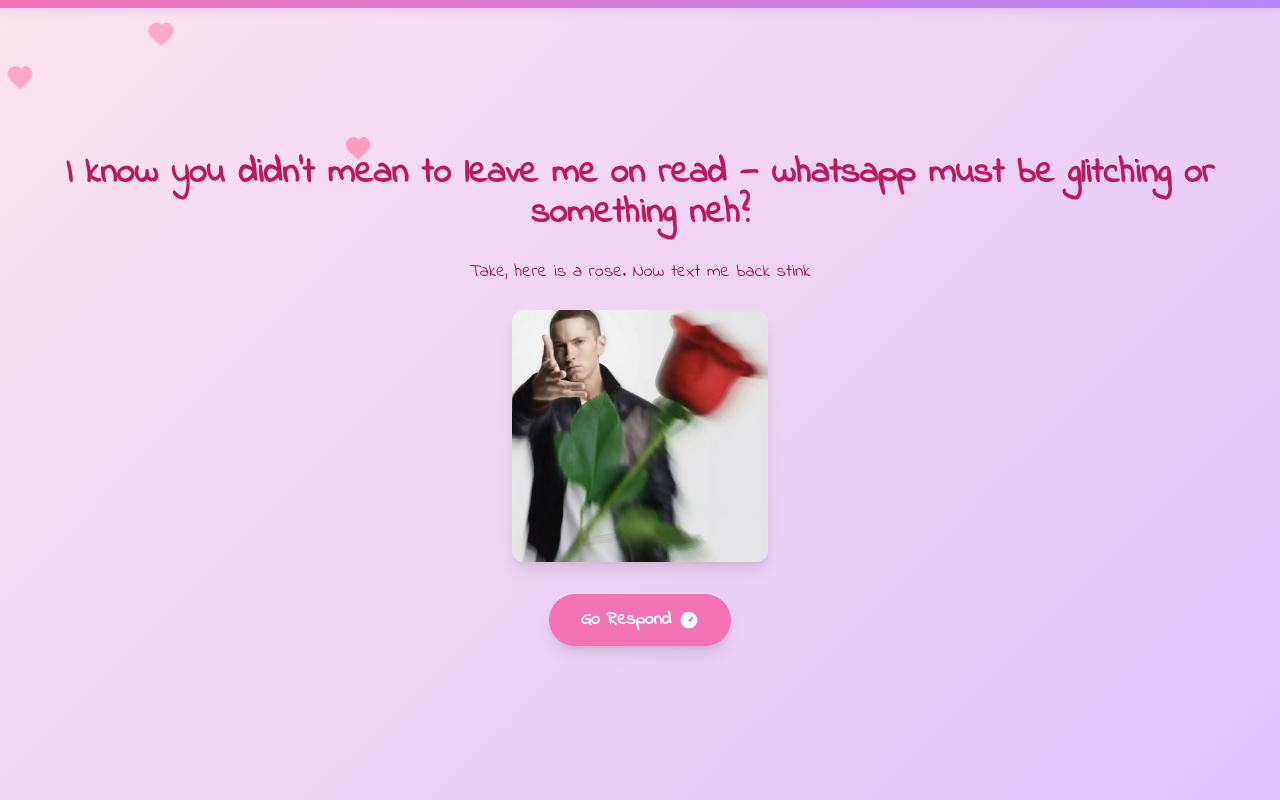
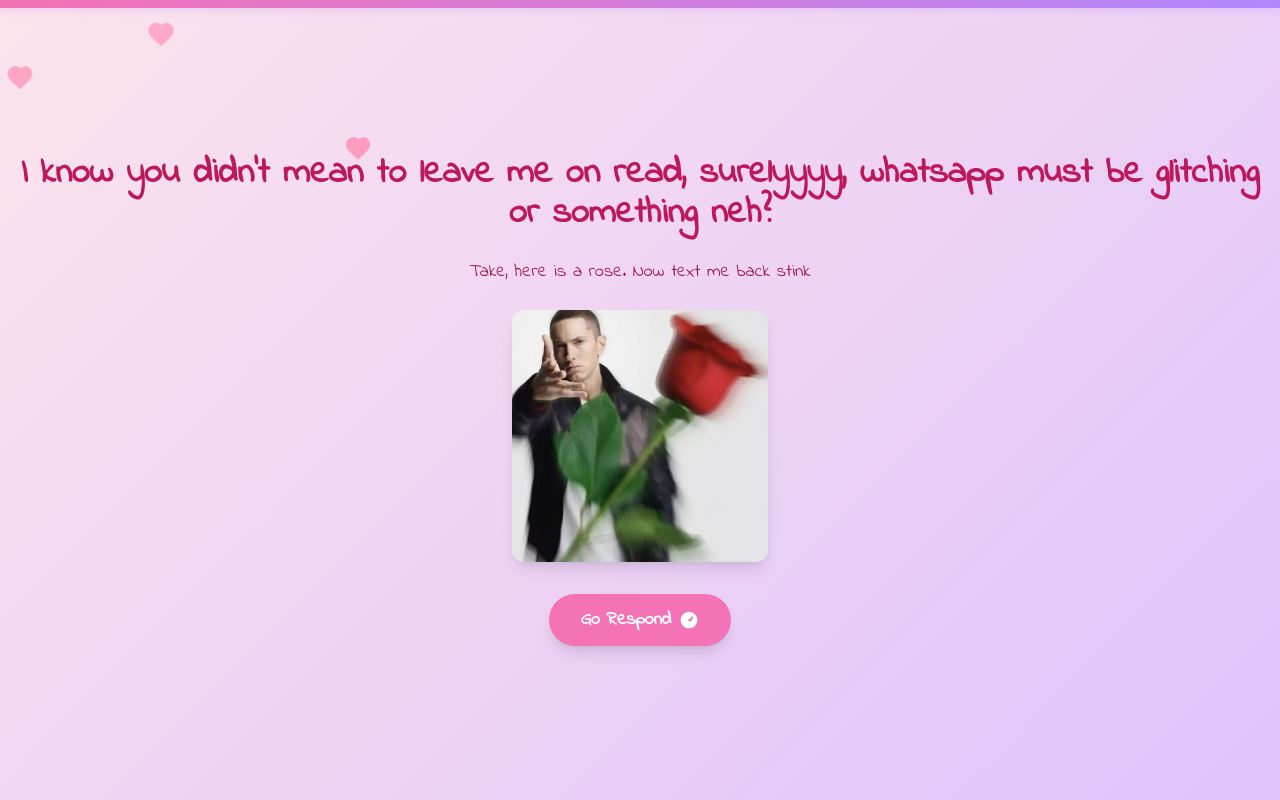
Before and after one commit to tatendacodespace/Teaser, a plain HTML site: page rose.html in a window 1280 px wide. Drawn offline with nearby package versions, Linux system fonts and the light colour scheme.

Commit message:
Fix typo in the main heading text

```diff
--- a/rose.html
+++ b/rose.html
@@ -37,7 +37,7 @@
   <script src="js/main.js"></script>
 
   <div class="z-10 flex flex-col items-center justify-center w-full px-4 content-enter">
-    <h1 class="text-2xl md:text-4xl font-extrabold text-pink-700 mb-6 handwritten text-center">I know you didn't mean to leave me on read — whatsapp must be glitching or something neh?</h1>
+    <h1 class="text-2xl md:text-4xl font-extrabold text-pink-700 mb-6 handwritten text-center">I know you didn't mean to leave me on read, surelyyyy, whatsapp must be glitching or something neh?</h1>
     <p class="text-lg text-pink-800 mb-6 handwritten text-center">Take, here is a rose. Now text me back stink</p>
 
     <img src="img/mnm.jpeg" alt="rose" class="rounded-xl shadow-lg mb-8 max-w-xs w-64" />
```
